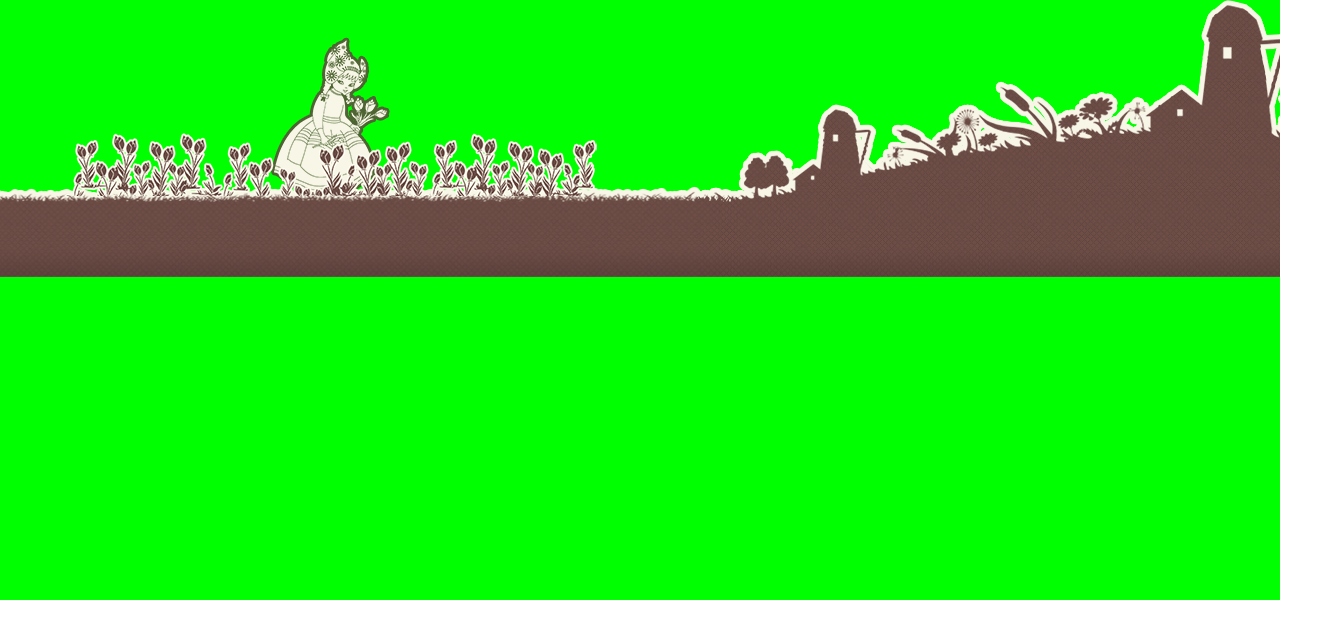
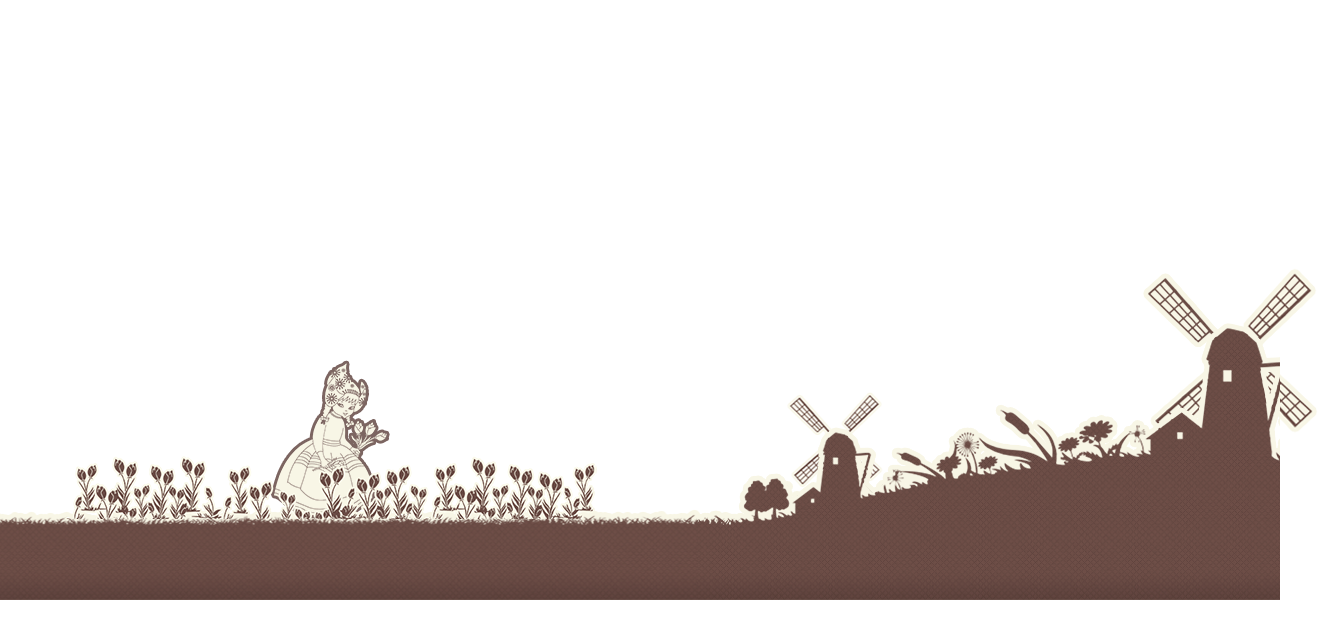
Before and after one commit to grazipercebon/animacao-confeitaria-holandesa, a plain HTML site: page index.html in a window 1280 px wide. Shown: the whole page, 1318 px wide, since content can reach past the window. Drawn offline with Linux system fonts and the light colour scheme.

Commit message:
todas as imagens no lugar certo

```diff
--- a/index.html
+++ b/index.html
@@ -12,7 +12,12 @@
 <body>
     <div class="container">
         <div class="garden">
-            <div class="casinha"></div>
+            <div class="casinha">
+                <div class="moinhos">
+                    <div class="moinho"><img src="moinho.png"></div>
+                    <div class="mini-moinho"><img src="mini_moinho.png"></div>
+                </div>
+            </div>
             <div class="holandesa"></div>
 
         </div>
--- a/style.css
+++ b/style.css
@@ -6,7 +6,7 @@
 .container {
     width: 100vw;
     height: 600px;
-    background: lime;
+    display: flex;
 }
 .garden {
     width: 100%;
@@ -14,6 +14,7 @@
     position: absolute;
     background-position: bottom;
     background-repeat: repeat-x;
+    align-self: flex-end;
 }
 .holandesa {
     width: 533px;
@@ -31,4 +32,22 @@
     position: relative;
     background-position: bottom;
     float: right;
+
 }
+.moinhos {
+
+}
+.mini-moinho {
+    position: absolute;
+    right: 60%;
+    top: 25%;
+    transform: translate(-50%);
+    z-index: -1;
+}
+.moinho {
+    position: absolute;
+    right: -6.5%;
+    top: -20%;
+    z-index: -1;
+
+}
```
